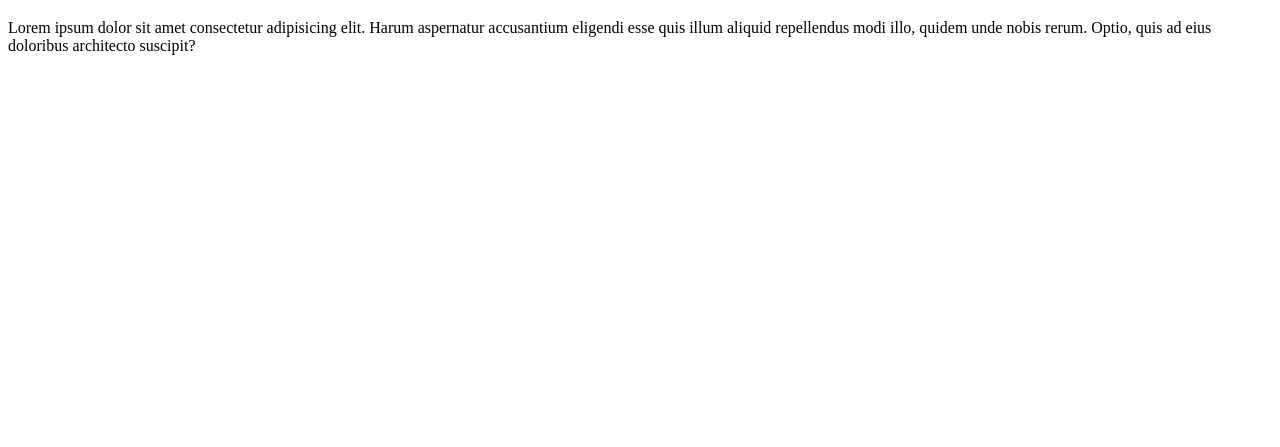
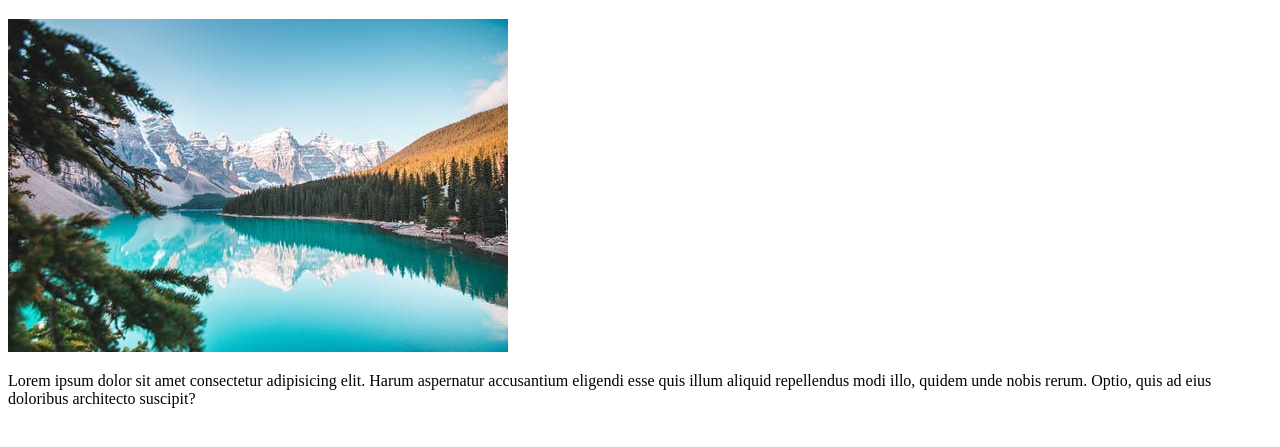
Before and after one commit to Mich147/Sample, a plain HTML site: page index.html in a window 1280 px wide. Shown: the part 61-508 px from the top of the page. Drawn offline with Linux system fonts and the light colour scheme.

Commit message:
index img

```diff
--- a/index.html
+++ b/index.html
@@ -7,6 +7,7 @@
 </head>
 <body>
     <h1>Github</h1>
+    <img src="Image/p2 1.jpeg" alt="lake">
     <p>Lorem ipsum dolor sit amet consectetur adipisicing elit. Harum aspernatur accusantium eligendi esse quis illum aliquid repellendus modi illo, quidem unde nobis rerum. Optio, quis ad eius doloribus architecto suscipit?</p>
 </body>
 </html>
```
Also changed, not shown: Image/p2 1.jpeg (added).
